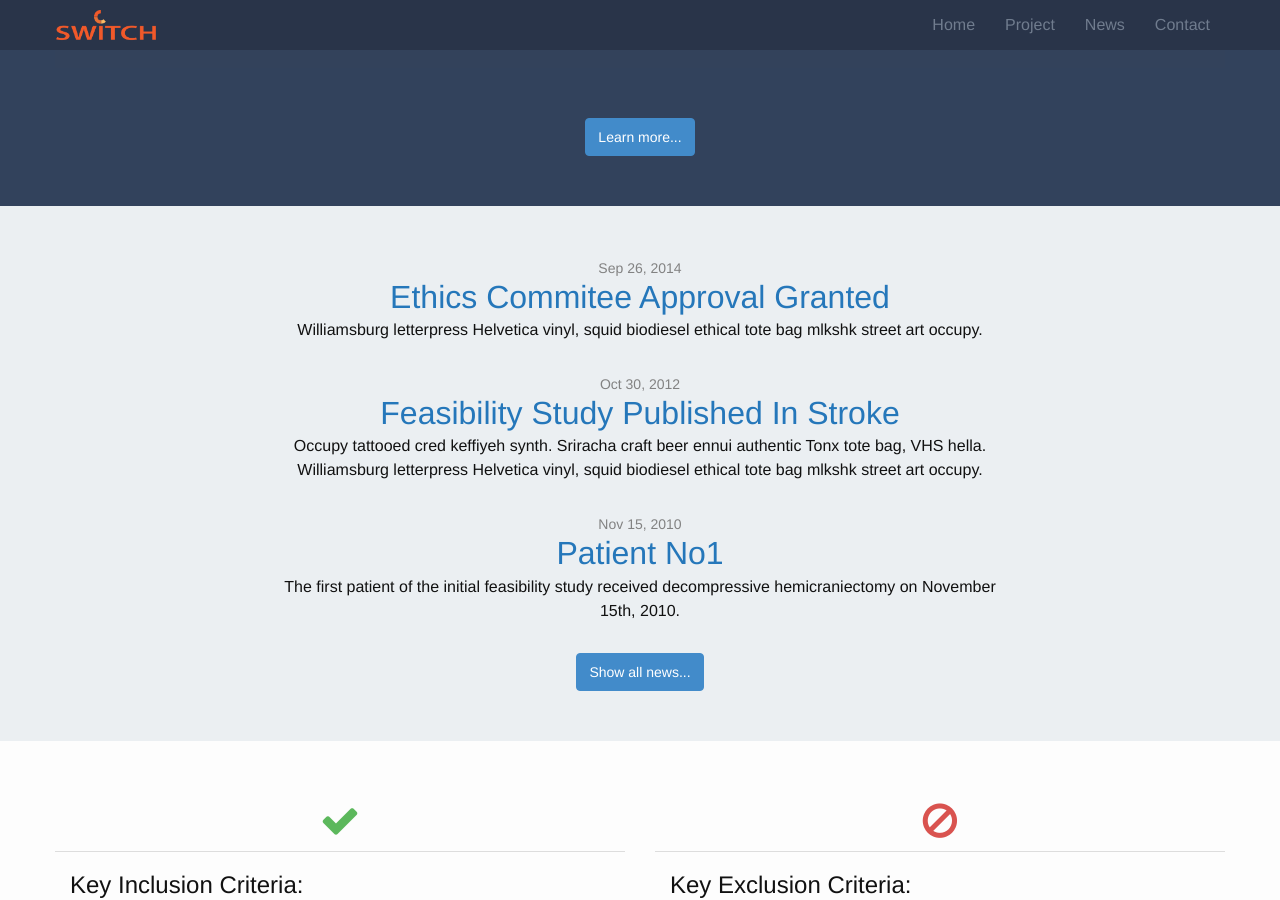
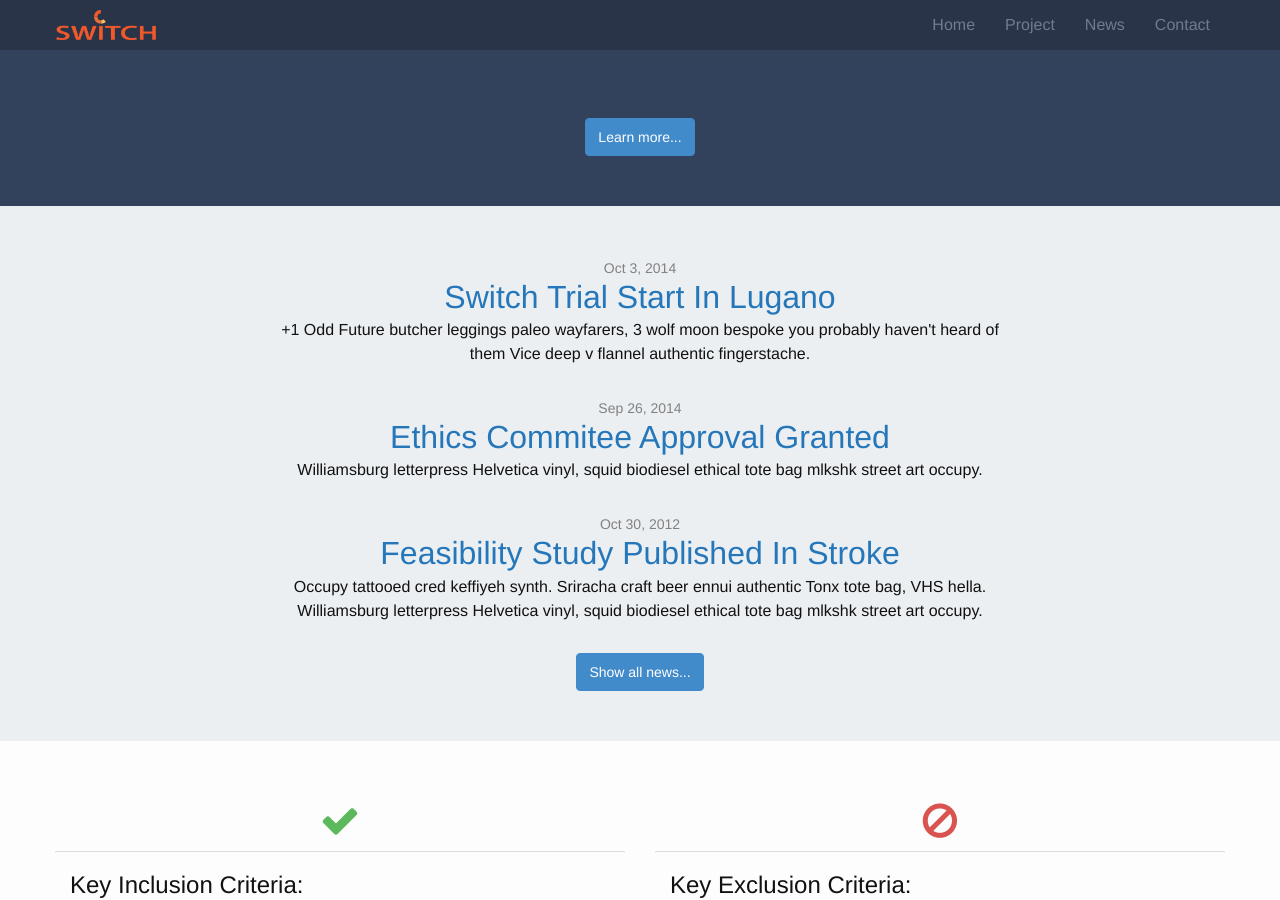
Before and after one commit to bressanj/switch, a Jekyll site: the page built from index.html, in a window 1280 px wide and 900 px high, scrolled down 482 px. Built offline with Jekyll 4.4.1, drawn with Linux system fonts in a browser that asks for light colours; Markdown is read by kramdown in place of the engine named in the settings; a file with an impossible date is left out.

Commit message:
Updated 2014-10-03-Switch-trial-start-in-Lugano.md

```diff
--- a/_posts/2014-10-03-Switch-trial-start-in-Lugano.md
+++ b/_posts/2014-10-03-Switch-trial-start-in-Lugano.md
@@ -1,7 +1,7 @@
 ---
 layout: post
-published: false
-excerpt: null
+published: true
+excerpt: "+1 Odd Future butcher leggings paleo wayfarers, 3 wolf moon bespoke you probably haven't heard of them Vice deep v flannel authentic fingerstache."
 ---
 
 ## A New Post
```
